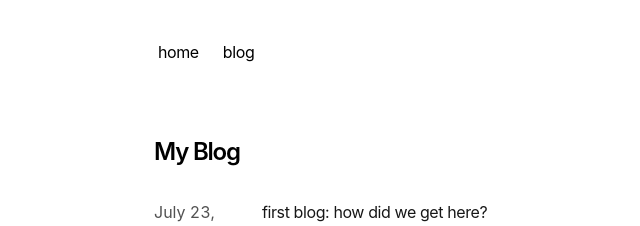
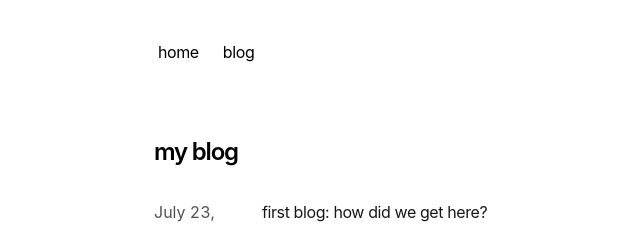
Before and after one commit to ShigeoDev/personal-website, a Next.js app: page /blog in a window 1280 px wide. Shown: the top 226 px of the page, without its empty margins (198-838 px from the left). Built offline with nearby package versions, Linux system fonts and the light colour scheme.

Commit message:
lower case blog

```diff
--- a/app/blog/page.tsx
+++ b/app/blog/page.tsx
@@ -8,7 +8,7 @@ export const metadata = {
 export default function Page() {
   return (
     <section>
-      <h1 className="font-semibold text-2xl mb-8 tracking-tighter">My Blog</h1>
+      <h1 className="font-semibold text-2xl mb-8 tracking-tighter">my blog</h1>
       <BlogPosts />
     </section>
   )
```
